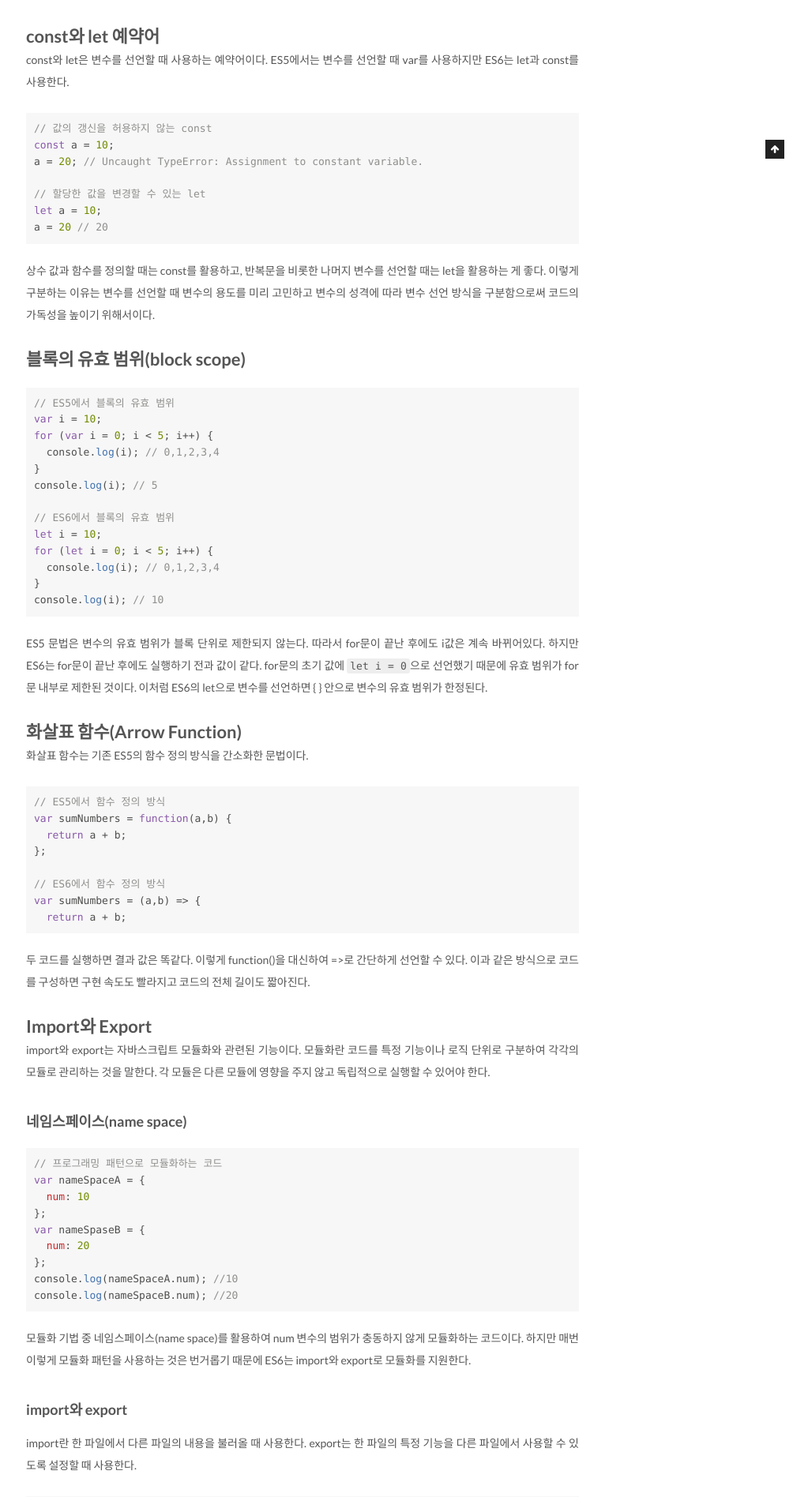
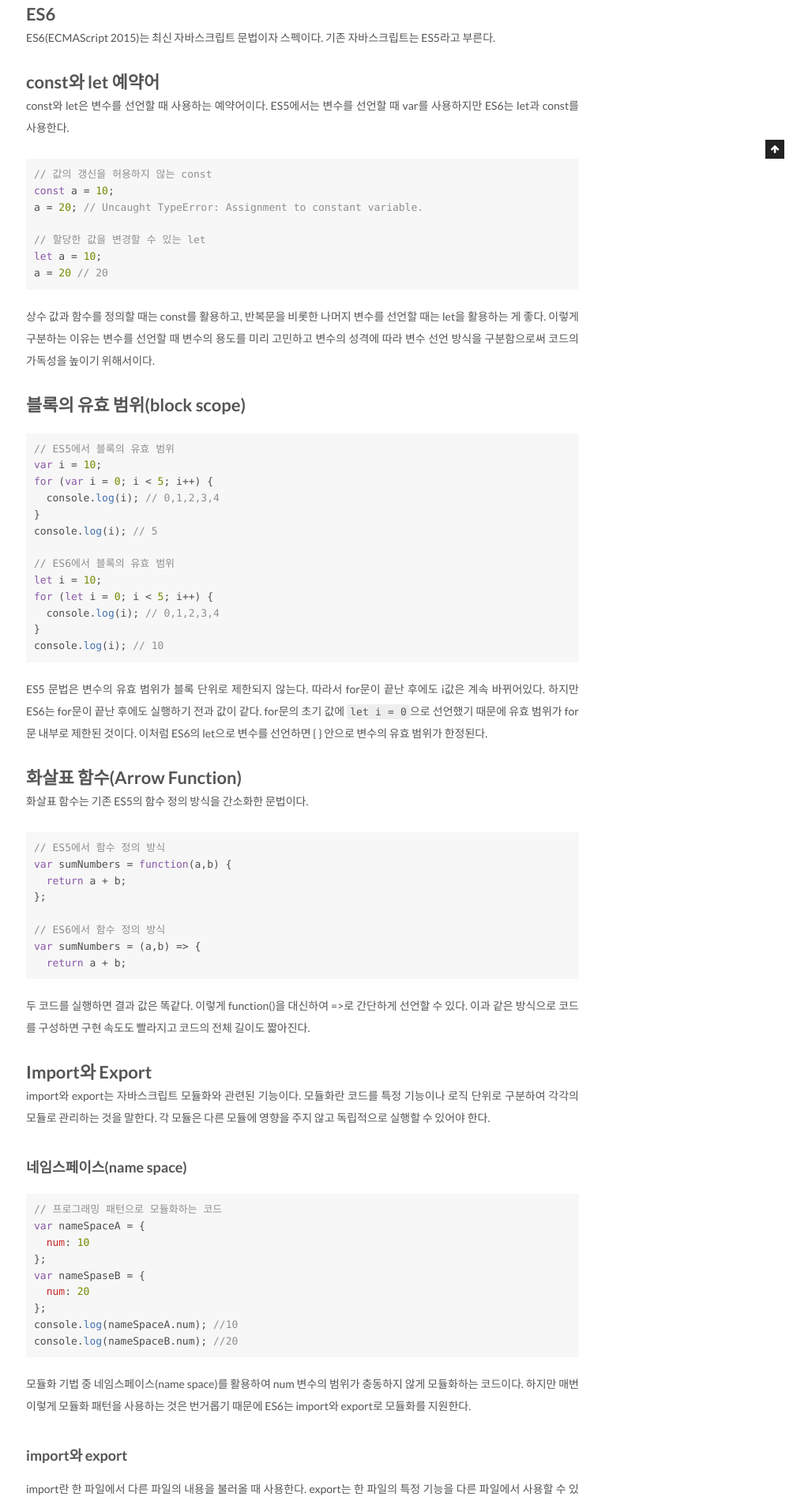
Before and after one commit to groovypark/groovypark.github.io, a Jekyll site: the page built from _posts/2018-01-31-개발에-도움되는-ES6-문법.md, in a window 1280 px wide. Shown: the part 799-2695 px from the top of the page at 79% size, without its empty margins (257-1280 px from the left). Built offline with Jekyll 4.4.1, drawn with Linux system fonts in a browser that asks for light colours.

Commit message:
Add header

```diff
--- a/_posts/2018-01-31-개발에-도움되는-ES6-문법.md
+++ b/_posts/2018-01-31-개발에-도움되는-ES6-문법.md
@@ -6,6 +6,9 @@ tags: algorithm bitmask
 ---
 
 ![ES6](http://jamesknelson.com/wp-content/uploads/2015/07/ES6-the-bits-youll-actually-use.png)
+
+# ES6
+
 ES6(ECMAScript 2015)는 최신 자바스크립트 문법이자 스펙이다. 기존 자바스크립트는 ES5라고 부른다.
 
 # const와 let 예약어
```
